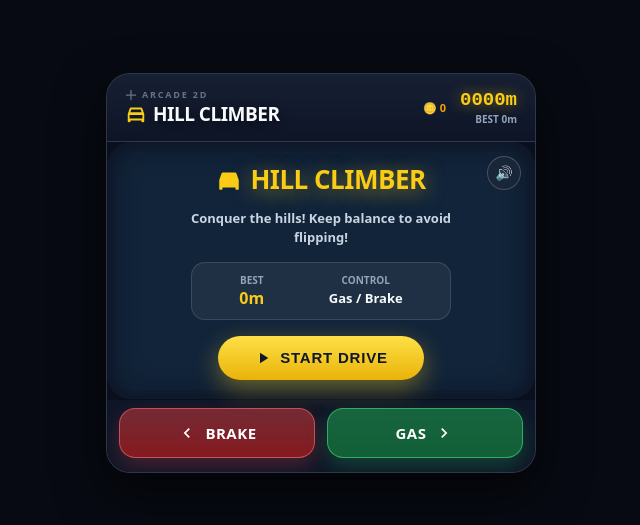
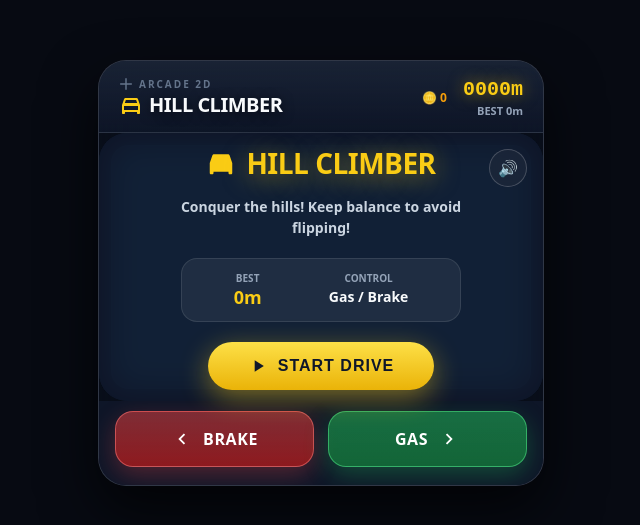
Before and after one commit to kkeizzahB/RAW, a website: page Cmds/games/hillclimber.html in a window 1280 px wide. Shown: the part 127-652 px from the top of the page, without its empty margins (319-959 px from the left). Drawn offline with Linux system fonts and the light colour scheme.

Commit message:
Update hillclimber.html

```diff
--- a/Cmds/games/hillclimber.html
+++ b/Cmds/games/hillclimber.html
@@ -3,7 +3,7 @@
 <head>
     <meta charset="UTF-8">
     <meta name="viewport" content="width=device-width, initial-scale=1.0, maximum-scale=1.0, user-scalable=no">
-    <title>Hill Climber Racing</title>
+    <title>Hill Climber Racing · 2D</title>
     <style>
         * {
             -webkit-tap-highlight-color: transparent;
@@ -28,133 +28,133 @@
         }
         .game-container {
             width: 100%;
-            max-width: 450px;
+            max-width: 470px;
             margin: auto;
-            padding: 10px;
+            padding: 12px;
         }
         .card-wrapper {
             background: rgba(15, 23, 42, 0.85);
             backdrop-filter: blur(20px);
             -webkit-backdrop-filter: blur(20px);
             border: 1px solid rgba(255,255,255,0.15);
-            border-radius: 24px;
+            border-radius: 28px;
             overflow: hidden;
-            box-shadow: 0 20px 50px rgba(0,0,0,0.6);
+            box-shadow: 0 24px 56px rgba(0,0,0,0.7);
             position: relative;
         }
         .header-bar {
-            padding: 14px 18px;
-            border-bottom: 1px solid rgba(255,255,255,0.1);
+            padding: 16px 20px 14px;
+            border-bottom: 1px solid rgba(255,255,255,0.08);
             display: flex;
             justify-content: space-between;
             align-items: center;
-            background: linear-gradient(180deg, rgba(30, 41, 59, 0.6) 0%, rgba(15, 23, 42, 0.4) 100%);
+            background: linear-gradient(180deg, rgba(30, 41, 59, 0.7) 0%, rgba(15, 23, 42, 0.3) 100%);
         }
         .brand-sub {
-            font-size: 9px;
-            letter-spacing: 1.8px;
+            font-size: 10px;
+            letter-spacing: 2px;
             color: #64748b;
             font-weight: 800;
             text-transform: uppercase;
             display: flex;
             align-items: center;
-            gap: 5px;
+            gap: 6px;
         }
         .brand-title {
-            font-size: 19px;
+            font-size: 20px;
             font-weight: 900;
             color: #f8fafc;
             letter-spacing: -0.5px;
             display: flex;
             align-items: center;
             gap: 6px;
-            text-shadow: 0 2px 10px rgba(0,0,0,0.5);
+            text-shadow: 0 2px 12px rgba(0,0,0,0.6);
         }
         .score-group {
             display: flex;
             align-items: center;
-            gap: 14px;
+            gap: 16px;
         }
         .stat-box {
             text-align: right;
         }
         .score-val {
-            font-size: 19px;
+            font-size: 20px;
             font-weight: 900;
             color: #facc15;
-            text-shadow: 0 0 14px rgba(250,204,21,0.5);
+            text-shadow: 0 0 16px rgba(250,204,21,0.5);
             font-family: monospace, sans-serif;
         }
         .coins-val {
-            font-size: 11px;
+            font-size: 12px;
             color: #f59e0b;
             font-weight: 800;
             display: flex;
             align-items: center;
             justify-content: flex-end;
-            gap: 3px;
+            gap: 4px;
         }
         .best-val {
-            font-size: 10px;
+            font-size: 11px;
             color: #94a3b8;
             font-weight: 700;
-            margin-top: 1px;
+            margin-top: 2px;
         }
 
         .canvas-wrapper {
             position: relative;
             width: 100%;
-            padding: 10px;
-            background: rgba(0,0,0,0.25);
+            padding: 12px;
+            background: rgba(0,0,0,0.3);
         }
         canvas#game {
             width: 100%;
             height: auto;
-            border-radius: 16px;
+            border-radius: 18px;
             display: block;
             background: #38bdf8;
-            border: 1px solid rgba(255,255,255,0.15);
+            border: 1px solid rgba(255,255,255,0.12);
             touch-action: none;
-            box-shadow: inset 0 0 30px rgba(0,0,0,0.3);
+            box-shadow: inset 0 0 30px rgba(0,0,0,0.35);
         }
 
         .controls-bar {
             display: flex;
-            gap: 12px;
-            padding: 8px 12px 14px;
+            gap: 14px;
+            padding: 10px 16px 18px;
             background: rgba(15, 23, 42, 0.9);
         }
         .ctrl-btn {
             flex: 1;
             border: 1px solid rgba(255,255,255,0.2);
             color: #fff;
-            padding: 14px 0;
-            border-radius: 16px;
-            font-size: 15px;
+            padding: 16px 0;
+            border-radius: 18px;
+            font-size: 16px;
             font-weight: 900;
             text-align: center;
             cursor: pointer;
             user-select: none;
             transition: all 0.1s ease;
-            box-shadow: 0 8px 20px rgba(0,0,0,0.4);
+            box-shadow: 0 8px 24px rgba(0,0,0,0.5);
             display: flex;
             align-items: center;
             justify-content: center;
-            gap: 8px;
-            letter-spacing: 0.5px;
+            gap: 10px;
+            letter-spacing: 0.6px;
         }
         .ctrl-btn:active, .ctrl-btn.active {
-            transform: translateY(2px) scale(0.96);
+            transform: translateY(3px) scale(0.96);
         }
         .ctrl-btn.brake {
-            background: linear-gradient(180deg, rgba(239,68,68,0.45) 0%, rgba(185,28,28,0.7) 100%);
+            background: linear-gradient(180deg, rgba(239,68,68,0.5) 0%, rgba(185,28,28,0.75) 100%);
             border-color: rgba(248,113,113,0.6);
-            box-shadow: 0 8px 20px rgba(239,68,68,0.25);
+            box-shadow: 0 8px 24px rgba(239,68,68,0.3);
         }
         .ctrl-btn.gas {
-            background: linear-gradient(180deg, rgba(34,197,94,0.45) 0%, rgba(21,128,61,0.7) 100%);
+            background: linear-gradient(180deg, rgba(34,197,94,0.5) 0%, rgba(21,128,61,0.75) 100%);
             border-color: rgba(74,222,128,0.6);
-            box-shadow: 0 8px 20px rgba(34,197,94,0.25);
+            box-shadow: 0 8px 24px rgba(34,197,94,0.3);
         }
 
         .overlay {
@@ -163,71 +163,71 @@
             left: 0;
             right: 0;
             bottom: 0;
-            background: rgba(15, 23, 42, 0.92);
-            backdrop-filter: blur(10px);
+            background: rgba(15, 23, 42, 0.94);
+            backdrop-filter: blur(12px);
             display: flex;
             flex-direction: column;
             justify-content: center;
             align-items: center;
-            gap: 12px;
+            gap: 14px;
             z-index: 10;
-            padding: 20px;
+            padding: 24px;
             text-align: center;
-            border-radius: 24px;
+            border-radius: 28px;
             animation: fadeIn 0.2s ease;
         }
         .overlay.hidden {
             display: none !important;
         }
         .title-main {
-            font-size: 26px;
+            font-size: 28px;
             font-weight: 900;
             color: #facc15;
             letter-spacing: -0.5px;
-            text-shadow: 0 4px 20px rgba(250,204,21,0.5);
+            text-shadow: 0 4px 24px rgba(250,204,21,0.5);
             margin: 0;
             display: flex;
             align-items: center;
-            gap: 8px;
+            gap: 10px;
         }
         .subtitle-main {
-            font-size: 13px;
+            font-size: 14px;
             color: #cbd5e1;
             font-weight: 600;
-            max-width: 280px;
-            line-height: 1.4;
+            max-width: 300px;
+            line-height: 1.5;
         }
         .btn-action {
             background: linear-gradient(180deg, #fde047 0%, #eab308 100%);
             color: #0f172a;
             border: none;
-            font-size: 15px;
+            font-size: 16px;
             font-weight: 900;
-            padding: 13px 36px;
-            border-radius: 30px;
+            padding: 14px 40px;
+            border-radius: 34px;
             cursor: pointer;
-            box-shadow: 0 8px 25px rgba(250,204,21,0.4);
+            box-shadow: 0 8px 28px rgba(250,204,21,0.45);
             transition: transform 0.1s, box-shadow 0.1s;
             text-transform: uppercase;
-            letter-spacing: 0.8px;
+            letter-spacing: 1px;
             display: flex;
             align-items: center;
-            gap: 8px;
+            gap: 10px;
         }
         .btn-action:active {
             transform: scale(0.95);
         }
         .sound-toggle {
             position: absolute;
-            top: 14px;
-            right: 14px;
+            top: 16px;
+            right: 16px;
             background: rgba(30, 41, 59, 0.7);
             border: 1px solid rgba(255,255,255,0.2);
             color: #fff;
             border-radius: 50%;
-            width: 34px;
-            height: 34px;
-            font-size: 14px;
+            width: 38px;
+            height: 38px;
+            font-size: 16px;
             display: flex;
             align-items: center;
             justify-content: center;
@@ -242,15 +242,15 @@
 
         .stats-card {
             background: rgba(255,255,255,0.06);
-            border: 1px solid rgba(255,255,255,0.12);
-            border-radius: 14px;
-            padding: 10px 20px;
+            border: 1px solid rgba(255,255,255,0.1);
+            border-radius: 16px;
+            padding: 12px 24px;
             width: 100%;
-            max-width: 260px;
+            max-width: 280px;
             display: flex;
             justify-content: space-around;
-            gap: 10px;
-            margin: 4px 0;
+            gap: 12px;
+            margin: 6px 0;
         }
         .stat-item {
             text-align: center;
@@ -262,7 +262,7 @@
             text-transform: uppercase;
         }
         .stat-val {
-            font-size: 16px;
+            font-size: 18px;
             color: #f8fafc;
             font-weight: 900;
         }
@@ -279,11 +279,11 @@
     <div class="header-bar">
       <div>
         <div class="brand-sub">
-          <svg width="12" height="12" viewBox="0 0 24 24" fill="none" stroke="currentColor" stroke-width="2.5"><path d="M12 2v20M2 12h20"/></svg>
+          <svg width="14" height="14" viewBox="0 0 24 24" fill="none" stroke="currentColor" stroke-width="2.5"><path d="M12 2v20M2 12h20"/></svg>
           ARCADE 2D
         </div>
         <div class="brand-title">
-          <svg width="22" height="22" viewBox="0 0 24 24" fill="#facc15"><path d="M18.92 6.01C18.72 5.42 18.16 5 17.5 5h-11c-.66 0-1.21.42-1.42 1.01L3 12v8c0 .55.45 1 1 1h1c.55 0 1-.45 1-1v-1h12v1c0 .55.45 1 1 1h1c.55 0 1-.45 1-1v-8l-2.08-5.99zM6.85 7h10.29l1.04 3H5.81l1.04-3zM19 17H5v-4h14v4z"/></svg>
+          <svg width="24" height="24" viewBox="0 0 24 24" fill="#facc15"><path d="M18.92 6.01C18.72 5.42 18.16 5 17.5 5h-11c-.66 0-1.21.42-1.42 1.01L3 12v8c0 .55.45 1 1 1h1c.55 0 1-.45 1-1v-1h12v1c0 .55.45 1 1 1h1c.55 0 1-.45 1-1v-8l-2.08-5.99zM6.85 7h10.29l1.04 3H5.81l1.04-3zM19 17H5v-4h14v4z"/></svg>
           HILL CLIMBER
         </div>
       </div>
@@ -303,7 +303,7 @@
 
       <div id="startOverlay" class="overlay">
         <h1 class="title-main">
-          <svg width="26" height="26" viewBox="0 0 24 24" fill="#facc15"><path d="M18.92 6.01C18.72 5.42 18.16 5 17.5 5h-11c-.66 0-1.21.42-1.42 1.01L3 12v8c0 .55.45 1 1 1h1c.55 0 1-.45 1-1v-1h12v1c0 .55.45 1 1 1h1c.55 0 1-.45 1-1v-8l-2.08-5.99z"/></svg>
+          <svg width="30" height="30" viewBox="0 0 24 24" fill="#facc15"><path d="M18.92 6.01C18.72 5.42 18.16 5 17.5 5h-11c-.66 0-1.21.42-1.42 1.01L3 12v8c0 .55.45 1 1 1h1c.55 0 1-.45 1-1v-1h12v1c0 .55.45 1 1 1h1c.55 0 1-.45 1-1v-8l-2.08-5.99z"/></svg>
           HILL CLIMBER
         </h1>
         <div class="subtitle-main">Conquer the hills! Keep balance to avoid flipping!</div>
@@ -314,18 +314,18 @@
           </div>
           <div class="stat-item">
             <div class="stat-lbl">Control</div>
-            <div class="stat-val" style="font-size: 13px; margin-top:2px;">Gas / Brake</div>
+            <div class="stat-val" style="font-size: 14px; margin-top:2px;">Gas / Brake</div>
           </div>
         </div>
         <button id="btnStart" class="btn-action" type="button">
-          <svg width="18" height="18" viewBox="0 0 24 24" fill="currentColor"><path d="M8 5v14l11-7z"/></svg>
+          <svg width="20" height="20" viewBox="0 0 24 24" fill="currentColor"><path d="M8 5v14l11-7z"/></svg>
           START DRIVE
         </button>
       </div>
 
       <div id="gameOverOverlay" class="overlay hidden">
         <h1 id="gameOverTitle" class="title-main" style="color: #ef4444;">
-          <svg width="28" height="28" viewBox="0 0 24 24" fill="#ef4444"><path d="M12 2C6.48 2 2 6.48 2 12s4.48 10 10 10 10-4.48 10-10S17.52 2 12 2zm1 15h-2v-2h2v2zm0-4h-2V7h2v6z"/></svg>
+          <svg width="30" height="30" viewBox="0 0 24 24" fill="#ef4444"><path d="M12 2C6.48 2 2 6.48 2 12s4.48 10 10 10 10-4.48 10-10S17.52 2 12 2zm1 15h-2v-2h2v2zm0-4h-2V7h2v6z"/></svg>
           CRASHED!
         </h1>
         <div class="stats-card">
@@ -343,7 +343,7 @@
           </div>
         </div>
         <button id="btnRetry" class="btn-action" type="button">
-          <svg width="18" height="18" viewBox="0 0 24 24" fill="currentColor"><path d="M17.65 6.35C16.2 4.9 14.21 4 12 4c-4.42 0-7.99 3.58-7.99 8s3.57 8 7.99 8c3.73 0 6.84-2.55 7.73-6h-2.08c-.82 2.33-3.04 4-5.65 4-3.31 0-6-2.69-6-6s2.69-6 6-6c1.66 0 3.14.69 4.22 1.78L13 11h7V4l-2.35 2.35z"/></svg>
+          <svg width="20" height="20" viewBox="0 0 24 24" fill="currentColor"><path d="M17.65 6.35C16.2 4.9 14.21 4 12 4c-4.42 0-7.99 3.58-7.99 8s3.57 8 7.99 8c3.73 0 6.84-2.55 7.73-6h-2.08c-.82 2.33-3.04 4-5.65 4-3.31 0-6-2.69-6-6s2.69-6 6-6c1.66 0 3.14.69 4.22 1.78L13 11h7V4l-2.35 2.35z"/></svg>
           RETRY
         </button>
       </div>
@@ -353,12 +353,12 @@
 
     <div class="controls-bar">
       <div id="btnBrake" class="ctrl-btn brake">
-        <svg width="20" height="20" viewBox="0 0 24 24" fill="currentColor"><path d="M15.41 7.41L14 6l-6 6 6 6 1.41-1.41L10.83 12z"/></svg>
+        <svg width="22" height="22" viewBox="0 0 24 24" fill="currentColor"><path d="M15.41 7.41L14 6l-6 6 6 6 1.41-1.41L10.83 12z"/></svg>
         BRAKE
       </div>
       <div id="btnGas" class="ctrl-btn gas">
         GAS
-        <svg width="20" height="20" viewBox="0 0 24 24" fill="currentColor"><path d="M10 6L8.59 7.41 13.17 12l-4.58 4.59L10 18l6-6z"/></svg>
+        <svg width="22" height="22" viewBox="0 0 24 24" fill="currentColor"><path d="M10 6L8.59 7.41 13.17 12l-4.58 4.59L10 18l6-6z"/></svg>
       </div>
     </div>
   </div>
@@ -705,7 +705,7 @@
     playSoundEffect('crash');
 
     if (gameOverTitle) {
-      gameOverTitle.innerHTML = '<svg width="28" height="28" viewBox="0 0 24 24" fill="#ef4444"><path d="M12 2C6.48 2 2 6.48 2 12s4.48 10 10 10 10-4.48 10-10S17.52 2 12 2zm1 15h-2v-2h2v2zm0-4h-2V7h2v6z"/></svg> ' + reasonText;
+      gameOverTitle.innerHTML = '<svg width="30" height="30" viewBox="0 0 24 24" fill="#ef4444"><path d="M12 2C6.48 2 2 6.48 2 12s4.48 10 10 10 10-4.48 10-10S17.52 2 12 2zm1 15h-2v-2h2v2zm0-4h-2V7h2v6z"/></svg> ' + reasonText;
     }
     finalScoreEl.textContent = Math.floor(distance) + 'm';
     finalCoinsEl.textContent = '🪙 ' + coins;
```
